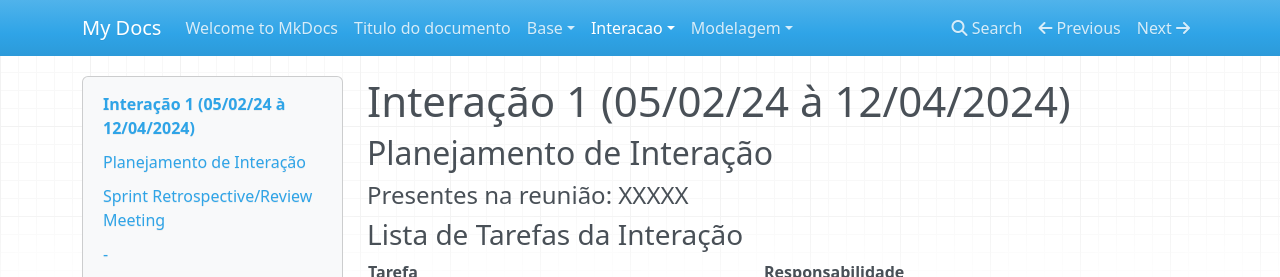
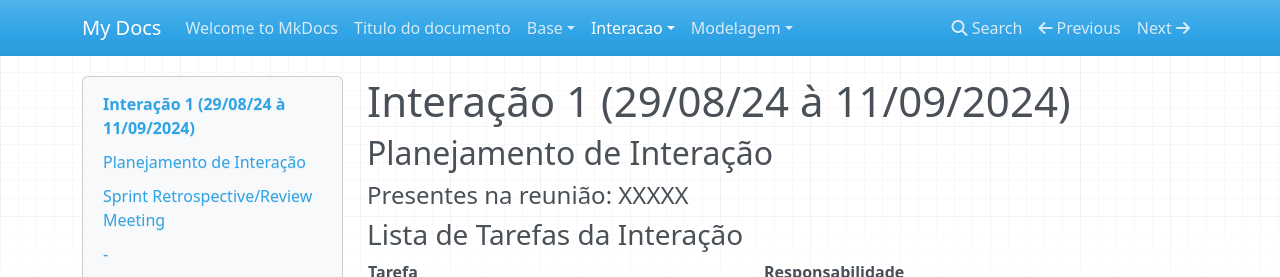
Before and after one commit to Projetos-de-Extensao/PBE_24.2_8001_III_EVE-Plus, an MkDocs documentation site: the page built from docs/interacao/interacao1.md, in a window 1280 px wide and 900 px high. Shown: the top 277 px of the window. Built offline with MkDocs 1.6.1, drawn with Linux system fonts in a browser that asks for light colours; nearby versions of some CDN libraries.

Commit message:
Update interacao1.md

```diff
--- a/docs/interacao/interacao1.md
+++ b/docs/interacao/interacao1.md
@@ -3,7 +3,7 @@ id: interação1
 title: Interação 1
 ---
 
-# Interação 1 (05/02/24 à 12/04/2024)
+# Interação 1 (29/08/24 à 11/09/2024)
 
 
 ## Planejamento de Interação
```
